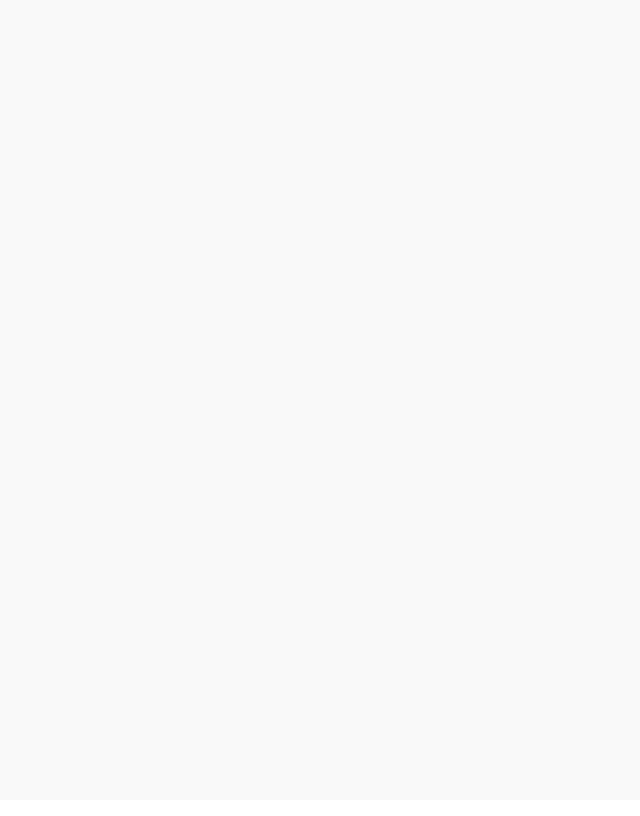
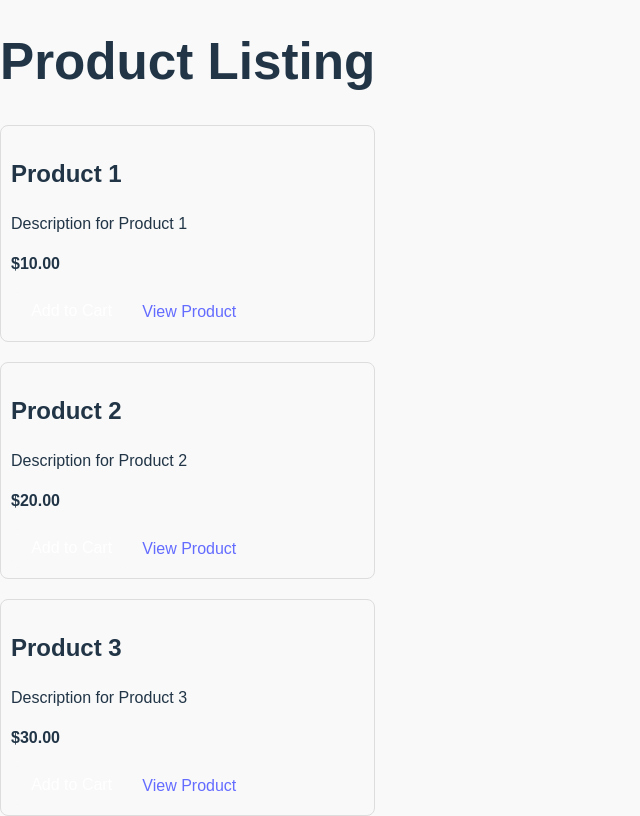
Before and after one commit to abdozayan12/E-commerce, a React (Vite) app in the folder E-commerce-app/: page / in a window 1280 px wide. Shown: the whole page, without its empty margins (0-640 px from the left). Built offline with nearby package versions, Linux system fonts and the light colour scheme.

Commit message:
Update App.jsx

```diff
--- a/E-commerce-app/src/App.jsx
+++ b/E-commerce-app/src/App.jsx
@@ -3,16 +3,14 @@ import Home from './home';
 import ProductDetail from './ProductDetail';
 import Cart from './Cart';
 import { CartProvider } from './CartContext';
-import nav from './nav';
+import Nav from './nav'; // Assuming 'nav' is a component, it should be capitalized
 import './App.css';
-
 
 function App() {
   return (
     <CartProvider>
       <Routes>
-        <Route path="/" element={<nav />} />
-        <Route path="/" element={<Home />} />
+        <Route path="/" element={<><Nav /><Home /></>} /> {/* Use Nav component */}
         <Route path="/product/:id" element={<ProductDetail />} />
         <Route path="/cart" element={<Cart />} />
       </Routes>
```
